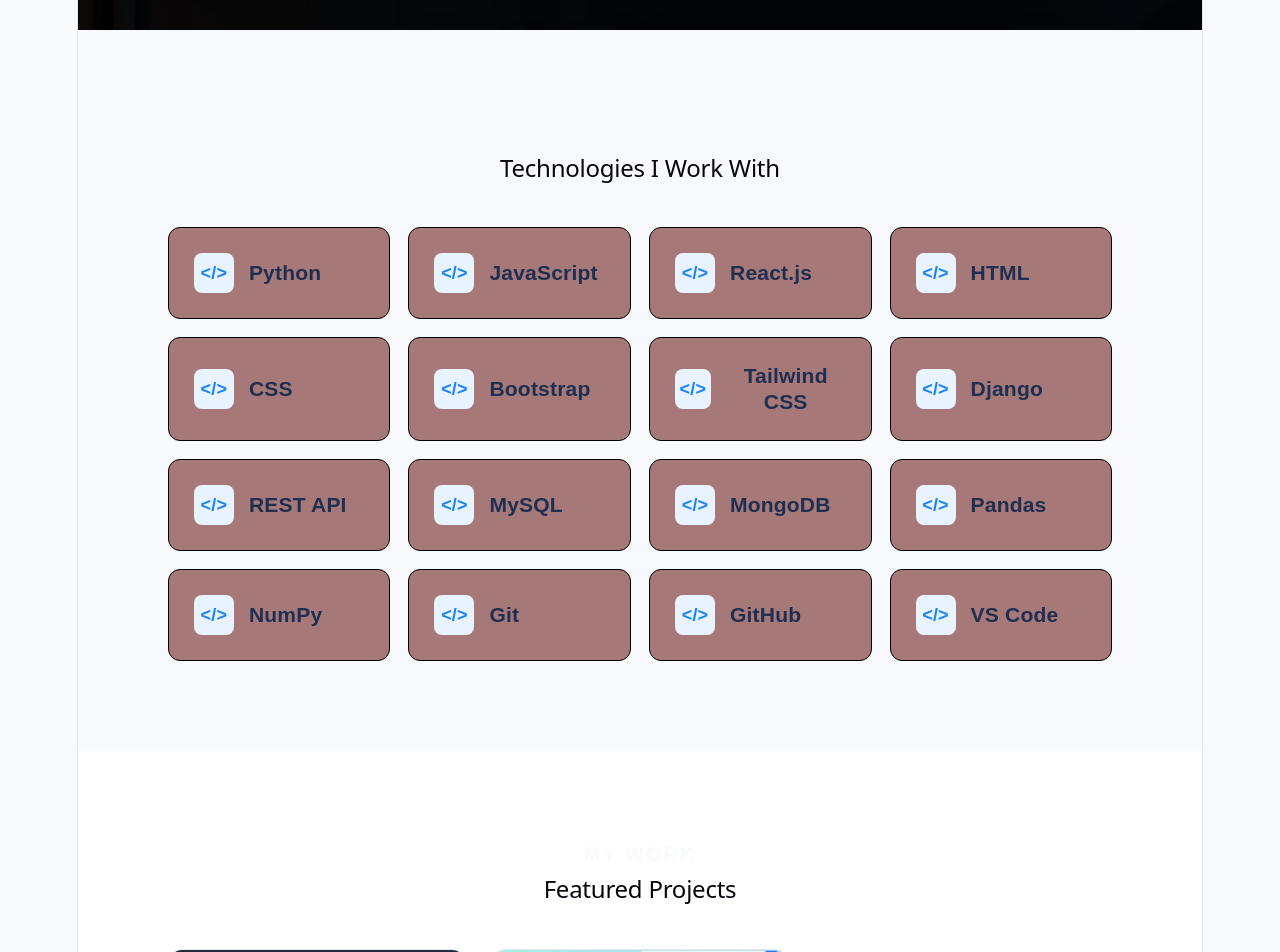
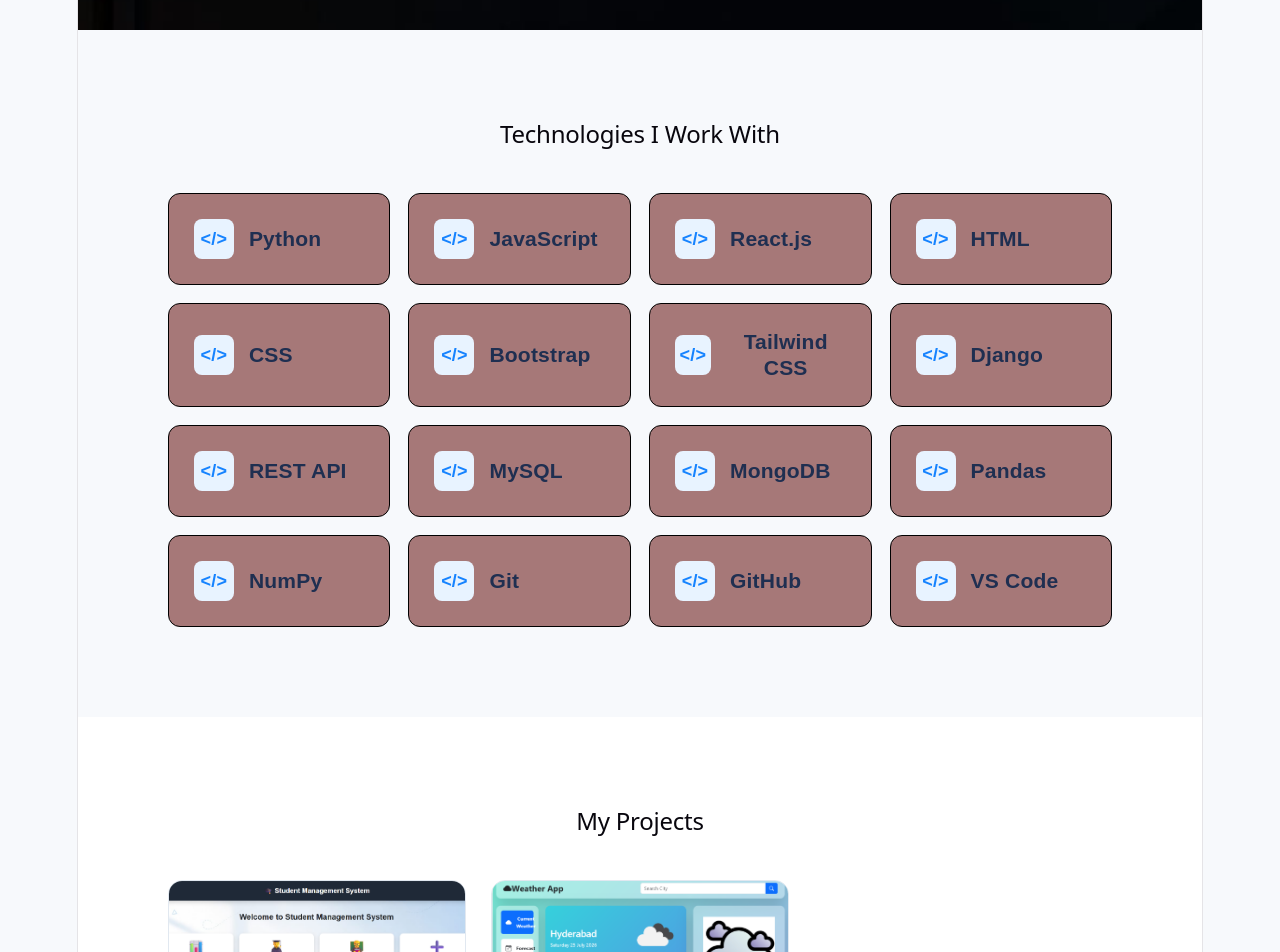
Before and after one commit to Deba-tech-hub/Deba_Portfolio, a React app: page / in a window 1280 px wide. Shown: the part 1380-2332 px from the top of the page. Built offline with nearby package versions, Linux system fonts and the light colour scheme; the HTML template or start-up script is replaced by a standard one.

Commit message:
few line changes

```diff
--- a/src/components/Projects.jsx
+++ b/src/components/Projects.jsx
@@ -28,8 +28,8 @@
     <section id="projects" className="section projects">
 
       <div className="section-heading">
-        <p>MY WORK</p>
-        <h2>Featured Projects</h2>
+
+        <h2>My Projects</h2>
       </div>
 
       <div className="projects-grid">
--- a/src/components/Skills.jsx
+++ b/src/components/Skills.jsx
@@ -23,7 +23,7 @@
     <section id="skills" className="section">
 
       <div className="section-heading">
-        <p>MY SKILLS</p>
+
         <h2>Technologies I Work With</h2>
       </div>
 
```
